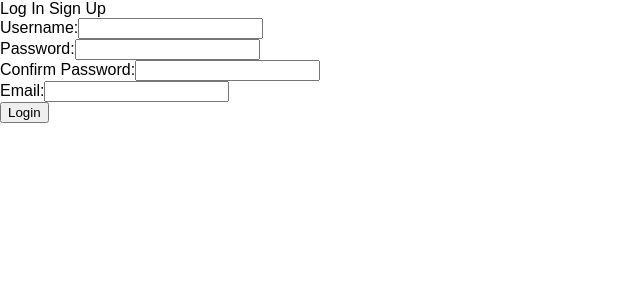
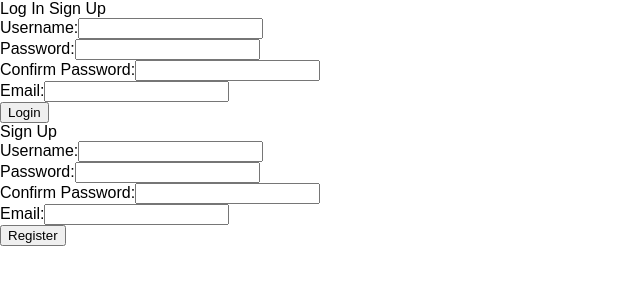
Before and after one commit to hynsondevelops/DirectMessage, a React (Create React App) app in the folder client/: page / in a window 1280 px wide. Shown: the top 300 px of the page, without its empty margins (0-640 px from the left). Built offline with nearby package versions, Linux system fonts and the light colour scheme.

Commit message:
Added Register. Updated login and register actions and operations to include request, success, failure.

```diff
--- a/client/src/App.js
+++ b/client/src/App.js
@@ -2,12 +2,16 @@ import React, { Component } from 'react';
 import logo from './logo.svg';
 import './App.css';
 import LoginContainer from './container/LoginContainer';
+import RegisterContainer from './container/RegisterContainer';
 
 class App extends Component {
 
   render() {
     return (
-     <LoginContainer />
+    	<div>
+	     <LoginContainer />
+	     <RegisterContainer />
+     	</div>
      )
   }
 }
--- a/client/src/actions/index.js
+++ b/client/src/actions/index.js
@@ -20,12 +20,31 @@ export const updatePasswordConfirmation = passwordConfirm => ({
   passwordConfirm
 })
 
-export const registerUser = user => ({
-  type: 'registerUser',
+export const userRegisterRequest = () => ({
+  type: 'userRegisterRequest'
+})
+
+export const userRegisterSuccess = user => ({
+  type: 'userRegisterSuccess',
   user
 })
 
-export const loginUser = user =>({
-  type: 'loginUser',
+export const userRegisterFailure = (errors) => ({
+  type: 'userRegisterFailure',
+  errors
+})
+
+
+export const userLoginRequest = () => ({
+  type: 'userLoginRequest'
+})
+
+export const userLoginSuccess = user =>({
+  type: 'userLoginSuccess',
   user
 })
+
+export const userLoginFailure = (errors) => ({
+  type: 'userLoginFailure',
+  errors
+})
--- /dev/null
+++ b/client/src/components/Register.jsx
@@ -0,0 +1,63 @@
+import React, { Component } from 'react';
+import { Button } from 'react-bootstrap';
+
+class Register extends Component {
+  constructor(props){
+    super(props);
+  }
+
+  render() {
+    let user = this.props.user
+  if (this.props.user.token != undefined){
+    return (
+      <h3> Welcome, {this.props.user.name} </h3>
+      );
+    }
+  else {
+    return (
+      <div>
+      <div>Sign Up</div>
+      <div>
+      <form>
+  <label>
+    Username:
+    <input type="text" name="Username" onChange={this.props.updateUserName} value={this.props.user.name} />
+  </label>
+</form>
+      </div>
+      <div>
+      <form>
+  <label>
+    Password:
+    <input type="text" name="Password" onChange={this.props.updateUserPassword} value={this.props.user.password} />
+  </label>
+
+</form>
+      </div>
+      <div>
+      <form>
+  <label>
+    Confirm Password:
+    <input type="text" name="Confirm" onChange={this.props.updatePasswordConfirmation} value={this.props.user.passwordConfirm} />
+  </label>
+
+</form>
+      </div>
+      <div>
+      <form>
+  <label>
+    Email:
+    <input type="text" name="Email" onChange={this.props.updateUserEmail} value={this.props.user.email} />
+  </label>
+</form>
+      </div>
+      <div>
+        <Button bsStyle="primary" onClick={(e) => this.props.registerUser(user)}>Register</Button>
+      </div>
+    </div>
+      );
+    }
+  }
+}
+
+export default Register;
--- /dev/null
+++ b/client/src/container/RegisterContainer.js
@@ -0,0 +1,45 @@
+import { connect } from 'react-redux'
+import { updateUsername, updateUseremail, updatePasswordconfirmation, updateUserpassword, userRegister } from '../operations/index'
+import Register from '../components/Register'
+
+const mapStateToProps = state => ({
+	user: state.user
+})
+
+const mapDispatchToProps = dispatch => {
+	const updateUserName = (username) => {
+		dispatch(updateUsername(username))
+	}
+	const updateUserPassword = (password) =>{
+		dispatch(updateUserpassword(password))
+	}
+	const updatePasswordConfirmation = (passwordConfirm) => {
+		dispatch(updatePasswordconfirmation(passwordConfirm))
+	}
+	const updateUserEmail = (email) =>{
+		dispatch(updateUseremail(email))
+	}
+
+	const registerUser = (user) => {
+		dispatch(userRegister(user))
+	}
+
+	return {
+		updateUserName,
+		updateUserPassword,
+		updatePasswordConfirmation,
+		updateUserEmail,
+		registerUser
+	}
+	/*
+	updateUserEmail: email => dispatch(updateUserEmail(email)),
+	updateUserPassword: password => dispatch(updateUserPassword(password)),
+	updateUserName: username => dispatch(updateUserName(username)),
+	updatePasswordConfirmation: passwordConfirm => dispatch(updatePasswordConfirmation(passwordConfirm)),
+	registerUser: user => dispatch(registerUser(user))*/
+}
+
+export default connect(
+  mapStateToProps,
+  mapDispatchToProps
+)(Register)
--- a/client/src/operations/index.js
+++ b/client/src/operations/index.js
@@ -1,4 +1,4 @@
-import {updateUserName, updatePasswordConfirmation, updateUserPassword, updateUserEmail, loginUser} from '../actions/index';
+import {updateUserName, updatePasswordConfirmation, updateUserPassword, updateUserEmail, userLoginRequest, userLoginSuccess, userLoginFailure, userRegisterRequest, userRegisterSuccess, userRegisterFailure } from '../actions/index';
 import axiosClient from '../axiosClient'
 
 export function updateUsername(event) {
@@ -20,16 +20,13 @@ export function updateUseremail(event) {
 	return function(dispatch) {
 		dispatch(updateUserEmail(event.target.value))
 	}
-}2
-
-export function userLoggedIn(user){
-
 }
 
 export function userLogin(user) {
 	console.log(user)
 	console.log("userLogin")
 	return function(dispatch) {
+		dispatch(userLoginRequest())
 		console.log("dispatch")
 		let givenEmail, givenName, givenPassword;
 		console.log("variables declared")
@@ -49,11 +46,44 @@ export function userLogin(user) {
 		.post('/user/login', {email: givenEmail, name: givenName, password: givenPassword})
 		.then(response => {
 			console.log(response.data)
-			dispatch(loginUser(response.data))
+			dispatch(userLoginSuccess(response.data))
 		})
 		.catch(error => {
-		     console.log("An error occured", error)
+		     dispatch(userLoginFailure(error))
 		   });
 	}
 
 }
+
+export function userRegister(user) {
+	console.log(user)
+	console.log("userRegister")
+	return function(dispatch) {
+		dispatch(userRegisterRequest)
+		console.log("dispatch")
+		let givenEmail, givenName, givenPassword;
+		console.log("variables declared")
+		console.log(user)
+		if (user.password == user.passwordConfirm) { //password and password confirm match
+			givenEmail = user.email;
+			givenName = user.name;
+			givenPassword = user.password;
+		}
+		else {
+			//dont make api call
+			return false;
+		}
+		console.log("API Inc")
+		//request action
+		return axiosClient
+		.post('/user/register', {email: givenEmail, name: givenName, password: givenPassword})
+		.then(response => {
+			console.log(response.data)
+			dispatch(userRegisterSuccess(response.data))
+		})
+		.catch(error => {
+			dispatch(userRegisterFailure(error))
+		});
+	}
+
+}
--- a/client/src/reducers/userReducer.js
+++ b/client/src/reducers/userReducer.js
@@ -2,7 +2,8 @@ const INITIAL_USER_STATE = {
   name: "",
   email: "",
   password: "",
-  passwordConfirm: ""
+  passwordConfirm: "",
+  token: undefined
 }
 
 const user = (state = [], action) => {
@@ -13,20 +14,21 @@ const user = (state = [], action) => {
     case 'updateUserPassword':
       return Object.assign({}, state, {password: action.password})
     case 'updateUserName':
-      console.log("HI HELLO")
       return Object.assign({}, state, {name: action.username})
-
     case 'updatePasswordConfirmation':
       return Object.assign({}, state, {passwordConfirm: action.passwordConfirm})
-    case 'registerUser':
-      return [
-        ...state,
-        {
-          user: action.user
-        }
-      ]
-    case 'loginUser':
+    case 'userLoginRequest':
+      return Object.assign({}, state)
+    case 'userLoginSuccess':
       return Object.assign({}, state, {token: action.user.token})
+    case 'userLoginFailure':
+      return Object.assign({}, state, {errors: action.errors})
+    case 'userRegisterRequest':
+      return Object.assign({}, state)
+    case 'userRegisterSuccess':
+      return Object.assign({}, state, {token: action.user.token})
+    case 'userRegisterFailure':
+      return Object.assign({}, state, {errors: action.errors})
     default:
       return INITIAL_USER_STATE
   }
```
